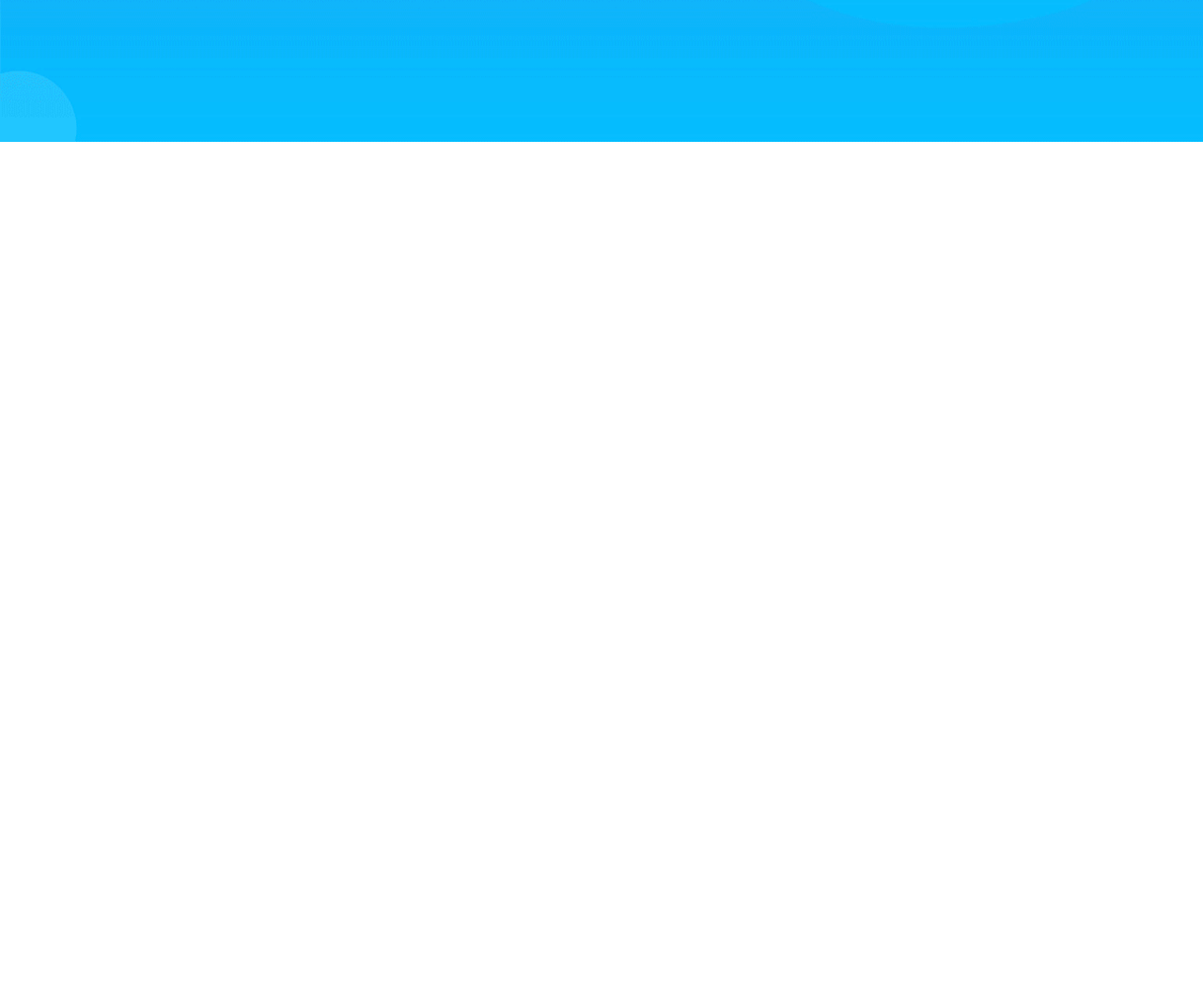
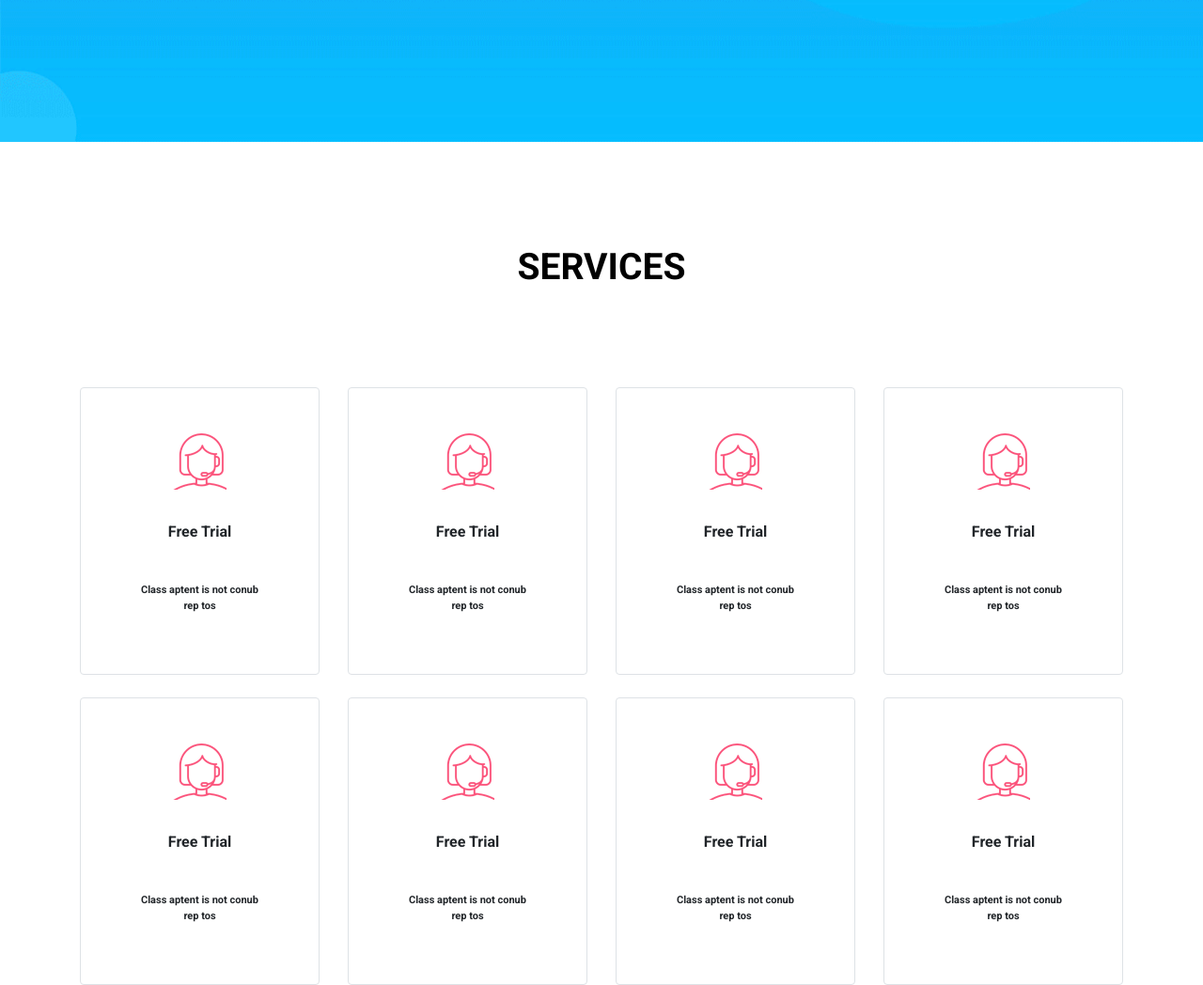
Before and after one commit to ashiqueabdullah/PSD-TO-HTML, a plain HTML site: page Index.html in a window 1280 px wide. Shown: the part 531-1579 px from the top of the page at 94% size. Before the commit the page ends 800 px from the top, so only its background shows below. Drawn offline with Linux system fonts and the light colour scheme.

Commit message:
Service section done

```diff
--- a/Index.html
+++ b/Index.html
@@ -51,7 +51,71 @@
     </div>
 
     <!--  ======================= End Header Area ============================== -->
+    <div class="service_section">
+        <div class="container">
+            <h1>SERVICES</h1>
+            <div class="row">
+                <div class="col-md-3 mt-4">
+                    <div class="rounded border text-center p-5">
+                        <img src="img/callCenter.png" alt="">
+                        <h4>Free Trial</h4>
+                        <p>Class aptent is not conub <br> rep tos</p>
+                    </div>
+                </div>
+                <div class="col-md-3 mt-4">
+                    <div class="rounded border text-center p-5">
+                        <img src="img/callCenter.png" alt="">
+                        <h4>Free Trial</h4>
+                        <p>Class aptent is not conub <br> rep tos</p>
+                    </div>
+                </div>
+                <div class="col-md-3 mt-4">
+                    <div class="rounded border text-center p-5">
+                        <img src="img/callCenter.png" alt="">
+                        <h4>Free Trial</h4>
+                        <p>Class aptent is not conub <br> rep tos</p>
+                    </div>
+                </div>
+                <div class="col-md-3 mt-4">
+                    <div class="rounded border text-center p-5">
+                        <img src="img/callCenter.png" alt="">
+                        <h4>Free Trial</h4>
+                        <p>Class aptent is not conub <br> rep tos</p>
+                    </div>
+                </div>
 
+
+                <div class="col-md-3 mt-4">
+                    <div class="rounded border text-center p-5">
+                        <img src="img/callCenter.png" alt="">
+                        <h4>Free Trial</h4>
+                        <p>Class aptent is not conub <br> rep tos</p>
+                    </div>
+                </div>
+                <div class="col-md-3 mt-4">
+                    <div class="rounded border text-center p-5">
+                        <img src="img/callCenter.png" alt="">
+                        <h4>Free Trial</h4>
+                        <p>Class aptent is not conub <br> rep tos</p>
+                    </div>
+                </div>
+                <div class="col-md-3 mt-4">
+                    <div class="rounded border text-center p-5">
+                        <img src="img/callCenter.png" alt="">
+                        <h4>Free Trial</h4>
+                        <p>Class aptent is not conub <br> rep tos</p>
+                    </div>
+                </div>
+                <div class="col-md-3 mt-4">
+                    <div class="rounded border text-center p-5">
+                        <img src="img/callCenter.png" alt="">
+                        <h4>Free Trial</h4>
+                        <p>Class aptent is not conub <br> rep tos</p>
+                    </div>
+                </div>
+            </div>
+        </div>
+    </div>
     <!--  ======================= Start Main Area ================================ -->
 
     <!--  ======================= End Main Area ================================ -->
--- a/css/style.css
+++ b/css/style.css
@@ -31,3 +31,25 @@ body{
 	color: white;
 	margin-bottom: 170px;
 }
+.service_section h1{
+	color:black;
+	font-size: 39px;
+	font-weight: 700;
+	text-align: center;
+	margin-top: 110px;
+	margin-bottom: 80px;
+}
+
+.service_section h4{
+	font-size: 16px;
+	font-weight: 700;
+	margin-top: 35px;
+	margin-bottom: 45px;
+}
+.service_section p{
+	font-size: 11px;
+	font-weight: 700;
+}
+.service_section .myml{
+	margin-left: 30px;
+}
```
Also changed, not shown: img/callCenter.png (added), img/dekstop.png (added), img/hand.png (added).
